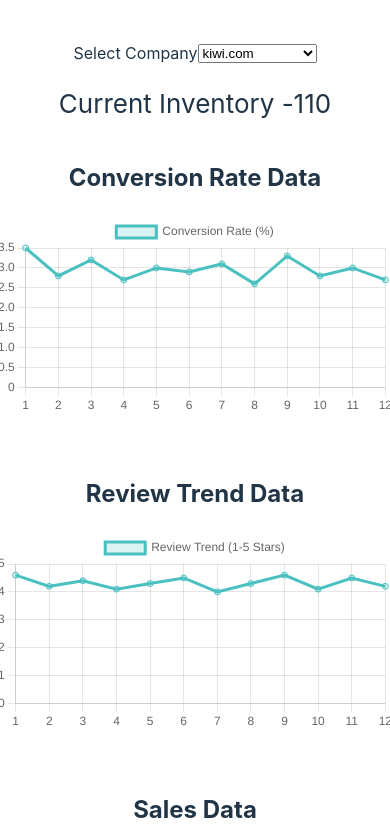
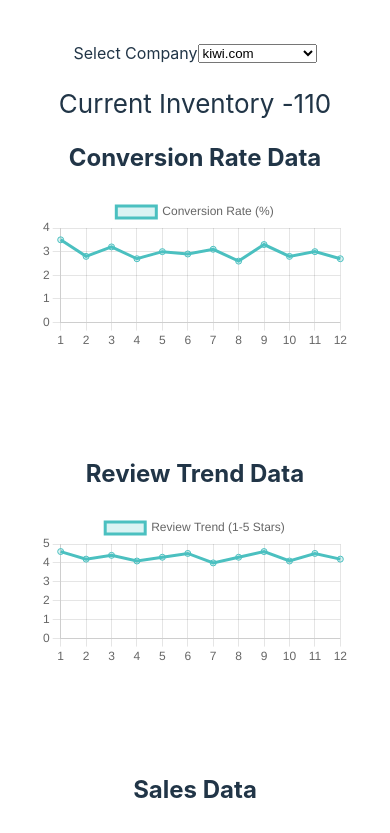
Before and after one commit to BinayT/A-Travel-EC, a React (Vite) app: page / in a window 390 px wide. Shown: the top 833 px of the page. Built offline with nearby package versions, Linux system fonts and the light colour scheme.

Commit message:
Lime chart's height and width adjusted for mobile devices

```diff
--- a/src/components/Inventory/styles.css
+++ b/src/components/Inventory/styles.css
@@ -6,3 +6,9 @@
     font-size:26px;
     margin: 20px 0;
 }
+
+@media (max-width: 760px)  {
+    .current-inventory{
+        margin-bottom: 0;
+    }
+}
--- a/src/components/LineChart/styles.css
+++ b/src/components/LineChart/styles.css
@@ -2,3 +2,11 @@
     height:200px;
     width:400px;
 }
+
+
+@media (max-width: 760px)  {
+    .line-chart-container{
+        height:200px;
+        width:310px;
+    }
+}
```
